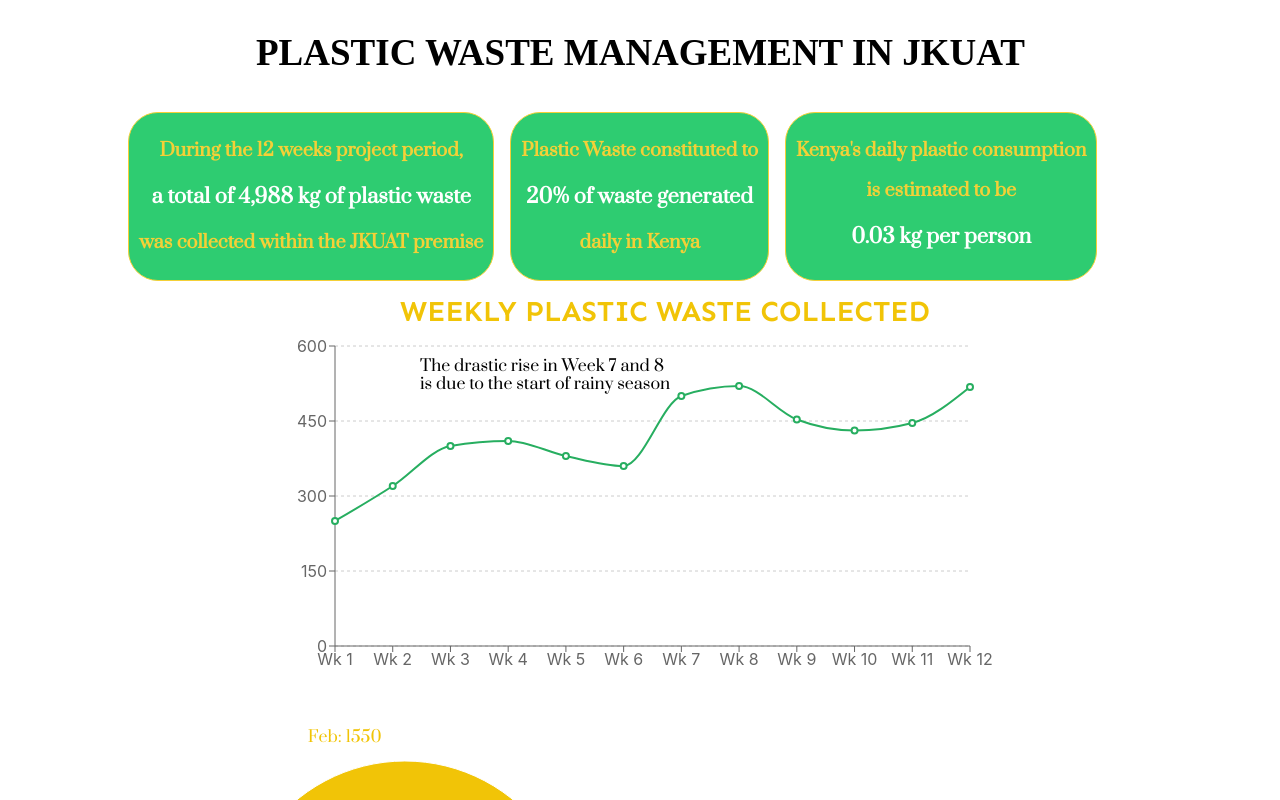
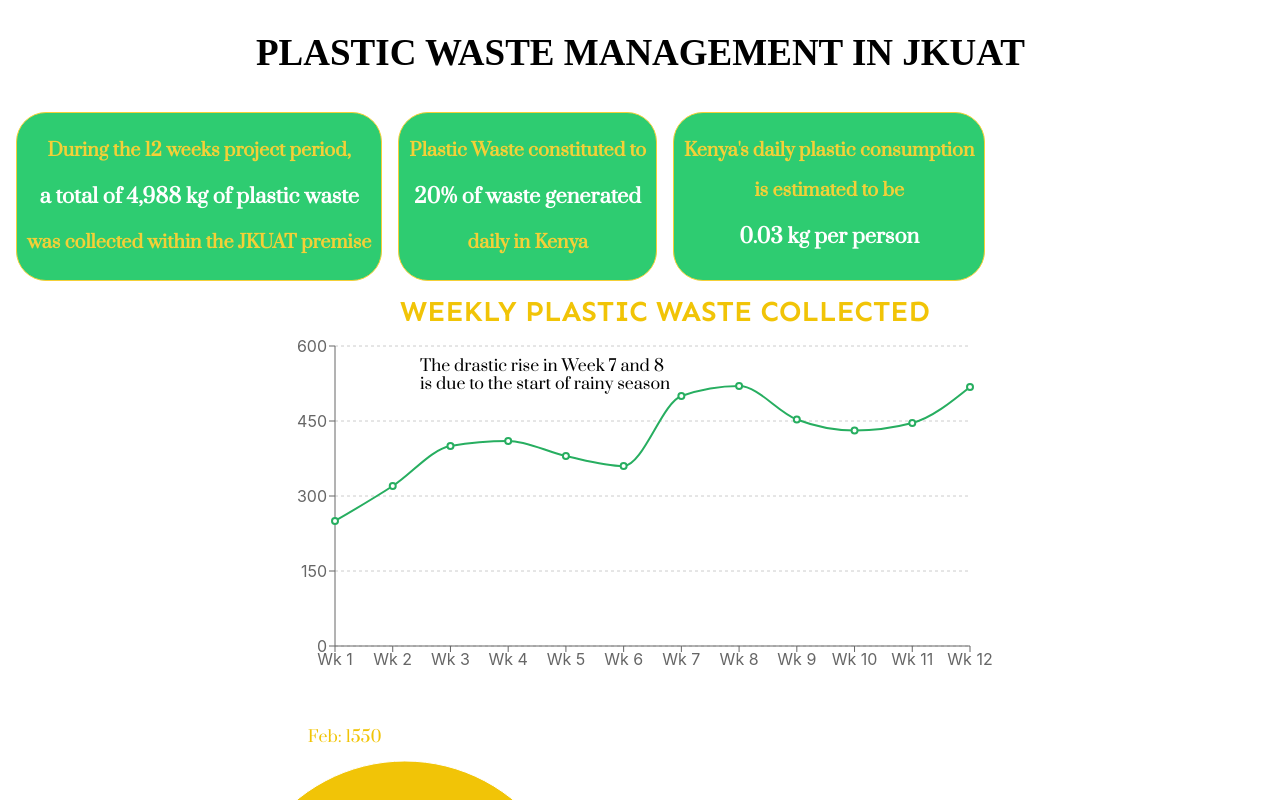
Before and after one commit to mmburu8/plastic-waste-management, a React (Create React App) app: page / in a window 1280 px wide. Built offline with nearby package versions, Linux system fonts and the light colour scheme; a web font is replaced by a local one.

Commit message:
CARBON 32

```diff
--- a/src/App.css
+++ b/src/App.css
@@ -34,7 +34,7 @@
 .text-container{
   margin: 0 auto;
   padding: 0 1rem;
-  width: 80%;
+  width: 100%;
   /*max-width: 100%; */
   display: flex;
   flex-wrap: wrap;
--- a/src/CarbonEmissions.css
+++ b/src/CarbonEmissions.css
@@ -32,8 +32,8 @@
   justify-content: space-between;
   margin-bottom: 20px;
   margin-left: 50px;
-  width: 80%;
-  max-width: 90%;
+  width: 100%;
+  max-width: 100%;
   margin-top: 50px;
   margin-bottom: 50px;
 }
```
